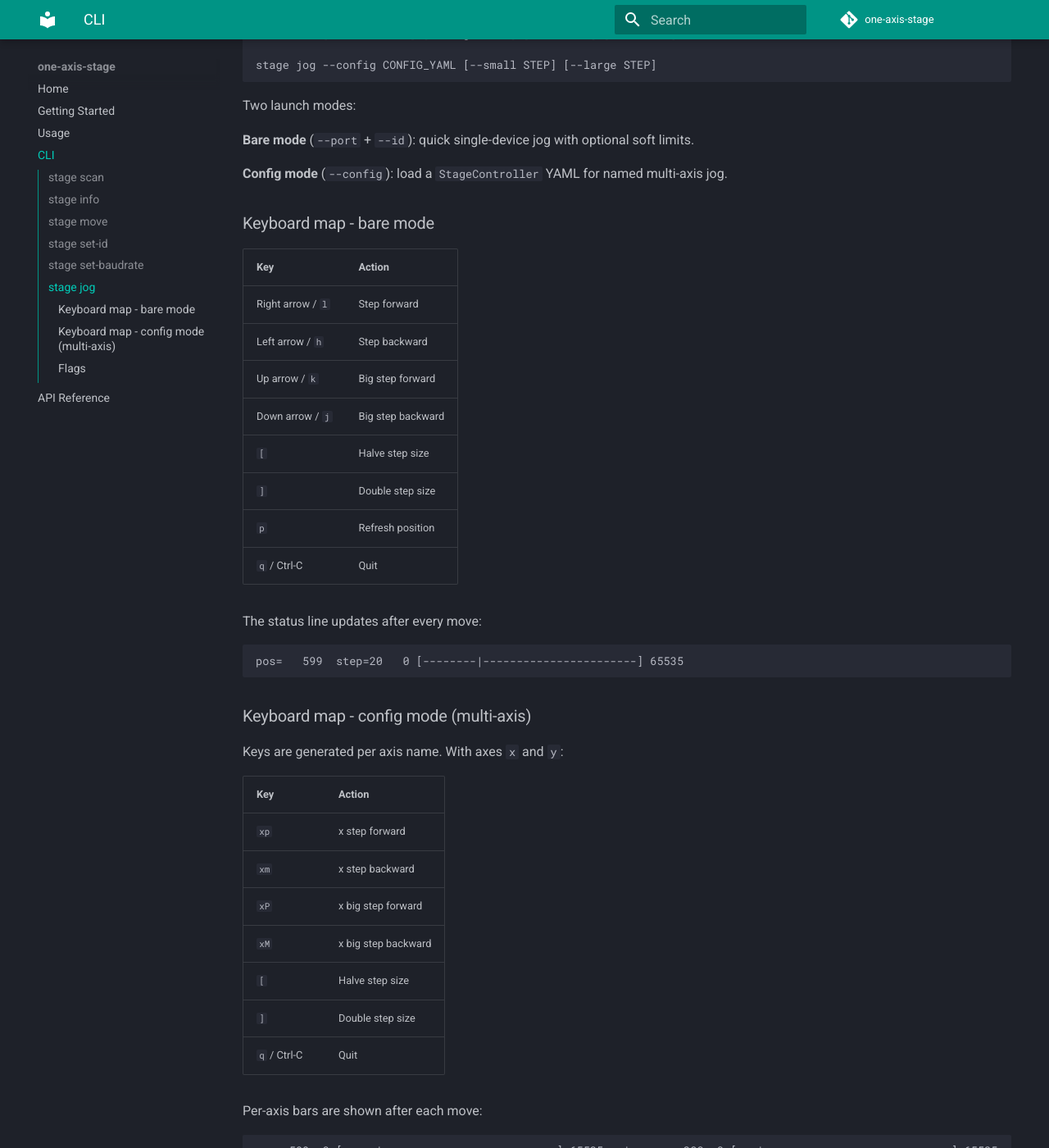
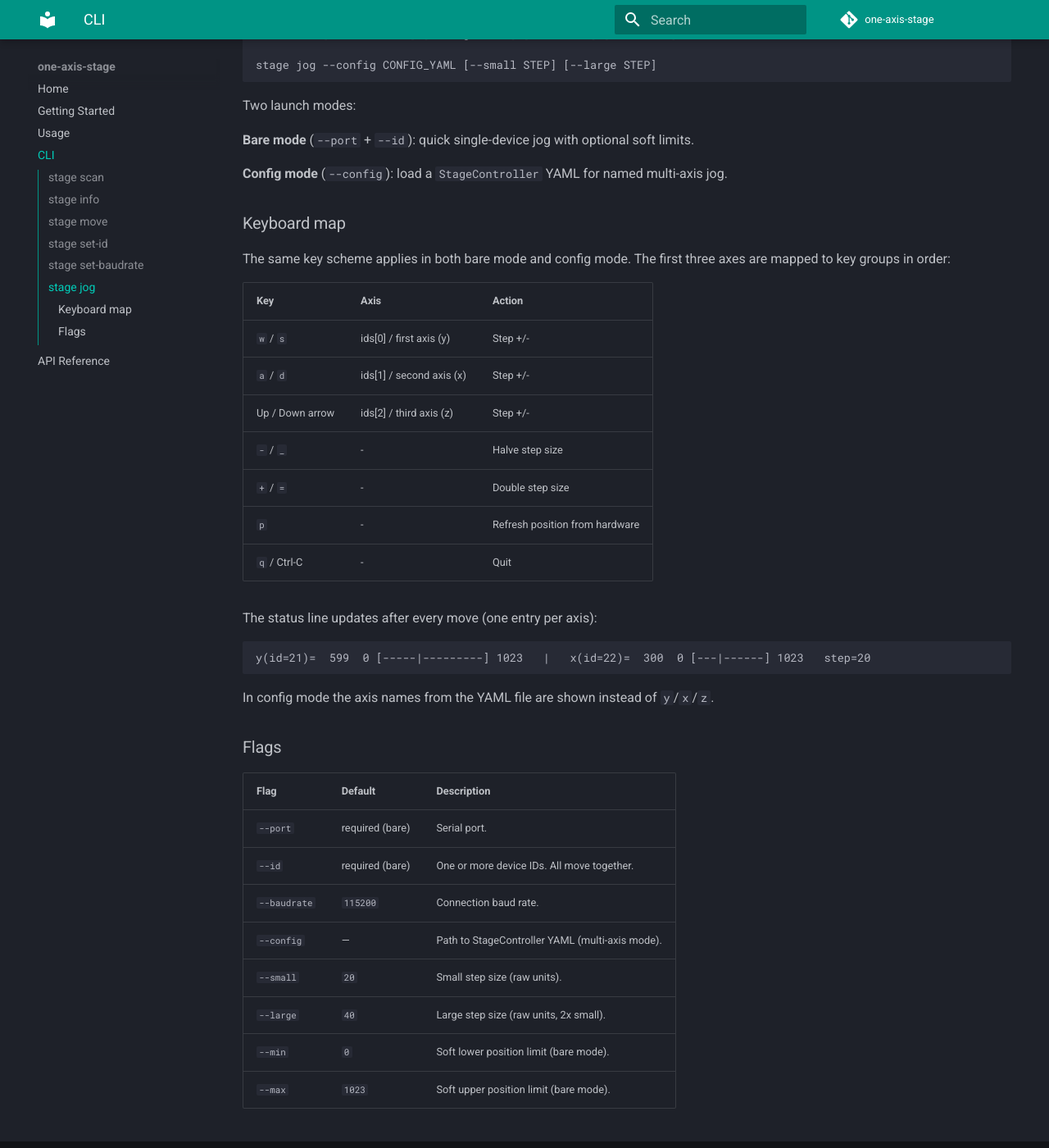
Before and after one commit to MurineShiftWork/one-axis-stage, an MkDocs documentation site: the page built from docs/cli.md, in a window 1280 px wide and 1400 px high, scrolled down 2686 px. Shown: the whole window at 82% size. Built offline with MkDocs 1.6.1 and Material for MkDocs 9.7.7, drawn with Linux system fonts in a browser that asks for light colours; comment, search, counter and statistics services are not loaded; some of the changed text lies outside the part shown.

Commit message:
docs: update jog keyboard map to match WASD/arrow implementation

````diff
--- a/docs/cli.md
+++ b/docs/cli.md
@@ -134,44 +134,28 @@ Two launch modes:
 
 **Config mode** (`--config`): load a `StageController` YAML for named multi-axis jog.
 
-### Keyboard map - bare mode
+### Keyboard map
 
-| Key | Action |
-|---|---|
-| Right arrow / `l` | Step forward |
-| Left arrow / `h` | Step backward |
-| Up arrow / `k` | Big step forward |
-| Down arrow / `j` | Big step backward |
-| `[` | Halve step size |
-| `]` | Double step size |
-| `p` | Refresh position |
-| `q` / Ctrl-C | Quit |
+The same key scheme applies in both bare mode and config mode.
+The first three axes are mapped to key groups in order:
 
-The status line updates after every move:
+| Key | Axis | Action |
+|---|---|---|
+| `w` / `s` | ids[0] / first axis (y) | Step +/- |
+| `a` / `d` | ids[1] / second axis (x) | Step +/- |
+| Up / Down arrow | ids[2] / third axis (z) | Step +/- |
+| `-` / `_` | - | Halve step size |
+| `+` / `=` | - | Double step size |
+| `p` | - | Refresh position from hardware |
+| `q` / Ctrl-C | - | Quit |
+
+The status line updates after every move (one entry per axis):
 
 ```
-pos=   599  step=20   0 [--------|-----------------------] 65535
+y(id=21)=  599  0 [-----|---------] 1023   |   x(id=22)=  300  0 [---|------] 1023   step=20
 ```
 
-### Keyboard map - config mode (multi-axis)
-
-Keys are generated per axis name. With axes `x` and `y`:
-
-| Key | Action |
-|---|---|
-| `xp` | x step forward |
-| `xm` | x step backward |
-| `xP` | x big step forward |
-| `xM` | x big step backward |
-| `[` | Halve step size |
-| `]` | Double step size |
-| `q` / Ctrl-C | Quit |
-
-Per-axis bars are shown after each move:
-
-```
-x=   599  0 [-----|--------------------------] 65535   |   y=   300  0 [---|----------------------------] 65535   step=20
-```
+In config mode the axis names from the YAML file are shown instead of `y`/`x`/`z`.
 
 ### Flags
 
````
